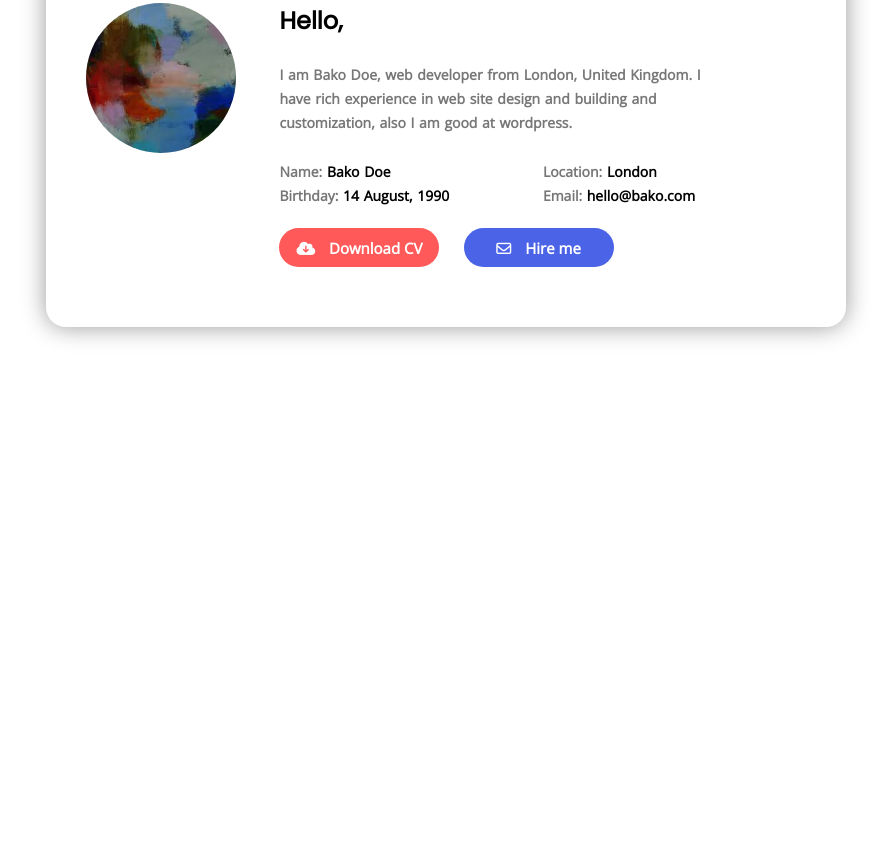
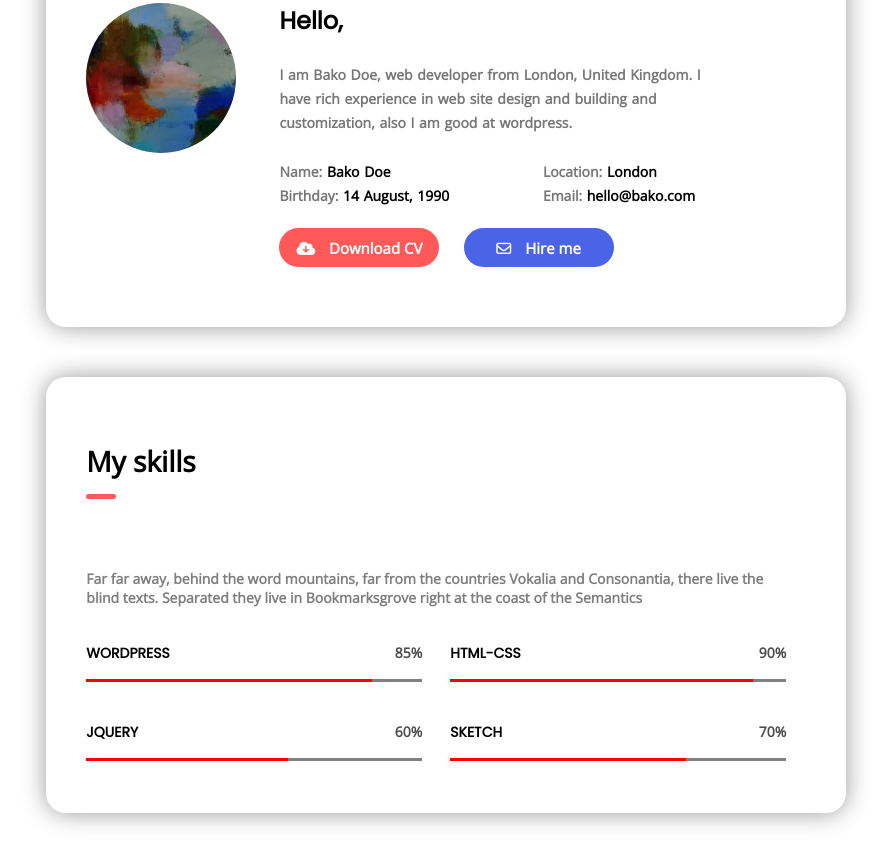
Before and after one commit to BVNguyenAn/BVNguyenAn.github.io, a plain HTML site: page index.html in a window 1280 px wide. Shown: the part 954-1817 px from the top of the page, without its empty margins (359-1250 px from the left). Before the commit the page ends 1331 px from the top, so only its background shows below. Drawn offline with nearby package versions, Linux system fonts and the light colour scheme.

Commit message:
finish box 3

```diff
--- a/asset/css/style.css
+++ b/asset/css/style.css
@@ -292,6 +292,9 @@
     cursor: pointer;
     font-weight: 600;
     font-size: 15px;
+    top: 0px;
+    transition: all 0.5s;
+    position: relative;
 }
 .button #hirebtn2 {
     height: 39px;
@@ -300,9 +303,13 @@
     background-color: #4A63E7;
     border: none;
     color: white;
+    cursor: pointer;
     font-weight: 600;
     font-size: 15px;
     margin-left: 20px;
+    top: 0px;
+    transition: all 0.5s;
+    position: relative;
 }
 .button #downloadbtn i{
     font-size: 15px;
@@ -312,3 +319,152 @@
     font-size: 15px;
     margin-right: 10px;
 }
+.button #downloadbtn:hover {
+    box-shadow: 0px 6px 20px 0 rgba(0, 0, 0, 0.4);
+    top: -4px;
+    background-color: #4A63E7;
+}
+.button #hirebtn2:hover{
+    box-shadow: 0px 6px 20px 0 rgba(0, 0, 0, 0.4);
+    top: -4px;
+    background-color: #FF5959;
+}
+.boxes .box-third {
+    background-color: white;
+}
+.box-third .box3 {
+    padding: 65px 40px 60px;
+    width: 700px;
+}
+.para-skill {
+    font-size: 14px;
+    font-family: 'Open Sans', sans-serif;
+    opacity: 0.5;
+    font-weight: bold;
+    margin-bottom: 36px;
+    width: 100%;
+}
+.knowledge{
+    display: flex;
+    flex-direction: row;
+    justify-content: space-between;
+}
+.wordpress-jquery {
+    width: 48%;
+    height: 110px;
+}
+.wordpress {
+    height: 21px;
+    margin-bottom: 15px;
+}
+.wordpress h4 {
+    float: left;
+    font-family: 'Poppins', sans-serif;
+    font-size: 14px;
+    font-weight: bold;
+    text-transform: uppercase;
+}
+.wordpress span {
+    float: right;
+    font-family: 'Open Sans', sans-serif;
+    font-size: 14px;
+    opacity: 0.7;
+    font-weight: bold;
+}
+.percent-wordpress{
+    height: 2.5px;
+    background-color: grey;
+    margin-bottom: 40px;
+}
+.wppercent{
+    background-color: red;
+    width: 85%;
+    height: 2.5px;
+
+}
+.jquery{
+        height: 21px;
+        margin-bottom: 15px;
+}
+.jquery h4 {
+    float: left;
+    font-family: 'Poppins', sans-serif;
+    font-size: 14px;
+    font-weight: bold;
+    text-transform: uppercase;
+}
+.jquery span {
+    float: right;
+    font-family: 'Open Sans', sans-serif;
+    font-size: 14px;
+    opacity: 0.7;
+    font-weight: bold;
+}
+.percent-jquery{
+    height: 3.5px;
+    background-color: grey;
+}
+.jquerypercent{
+    background-color: red;
+    width: 60%;
+    height: 3.5px;
+}
+.html-sketch {
+    width: 48%;
+    height: 110px;
+}
+.html{
+    height: 21px;
+    margin-bottom: 15px;
+}
+.html h4 {
+    float: left;
+    font-family: 'Poppins', sans-serif;
+    font-size: 14px;
+    font-weight: bold;
+    text-transform: uppercase;
+}
+.html span {
+    float: right;
+    font-family: 'Open Sans', sans-serif;
+    font-size: 14px;
+    opacity: 0.7;
+    font-weight: bold;
+}
+.percent-html{
+    height: 2.5px;
+    background-color: grey;
+    margin-bottom: 40px;
+}
+.htmlpercent{
+    background-color: red;
+    width: 90%;
+    height: 2.5px;
+}
+.sketch{
+    height: 21px;
+    margin-bottom: 15px;
+}
+.sketch h4 {
+    float: left;
+    font-family: 'Poppins', sans-serif;
+    font-size: 14px;
+    font-weight: bold;
+    text-transform: uppercase;
+}
+.sketch span {
+    float: right;
+    font-family: 'Open Sans', sans-serif;
+    font-size: 14px;
+    opacity: 0.7;
+    font-weight: bold;
+}
+.percent-sketch{
+    height: 3.5px;
+    background-color: grey;
+}
+.sketchpercent{
+    background-color: red;
+    width: 70%;
+    height: 3.5px;
+}
--- a/index.html
+++ b/index.html
@@ -141,6 +141,51 @@
                     </div>
                 </div>
             </div>
+            <div class="box box-third" id="box3">
+                <div class="box3">
+                    <div class="about">
+                        <h3>My skills</h3>
+                    </div>
+                    <p class="para-skill">Far far away, behind the word mountains, far from the countries Vokalia
+                        and Consonantia, there live the blind texts. Separated they live in
+                        Bookmarksgrove right at the coast of the Semantics
+                    </p>
+                    <div class="knowledge">
+                        <div class="wordpress-jquery">
+                            <div class="wordpress">
+                                <h4>WORDPRESS</h4>
+                                <span>85%</span>
+                            </div>
+                            <div class="percent-wordpress">
+                                    <div class="wppercent"></div>
+                            </div>
+                            <div class="jquery">
+                                <h4>JQUERY</h4>
+                                <span>60%</span>
+                            </div>
+                            <div class="percent-jquery">
+                                <div class="jquerypercent"></div>
+                        </div>
+                        </div>
+                        <div class="html-sketch">
+                            <div class="html">
+                                <h4>HTML-CSS</h4>
+                                <span>90%</span>
+                            </div>
+                            <div class="percent-html">
+                                <div class="htmlpercent"></div>
+                            </div>
+                            <div class="sketch">
+                                <h4>SKETCH</h4>
+                                <span>70%</span>
+                            </div>
+                            <div class="percent-sketch">
+                                <div class="sketchpercent"></div>
+                            </div>
+                        </div>
+                    </div>
+                </div>
+            </div>
         </div>
     </div>
 
```
